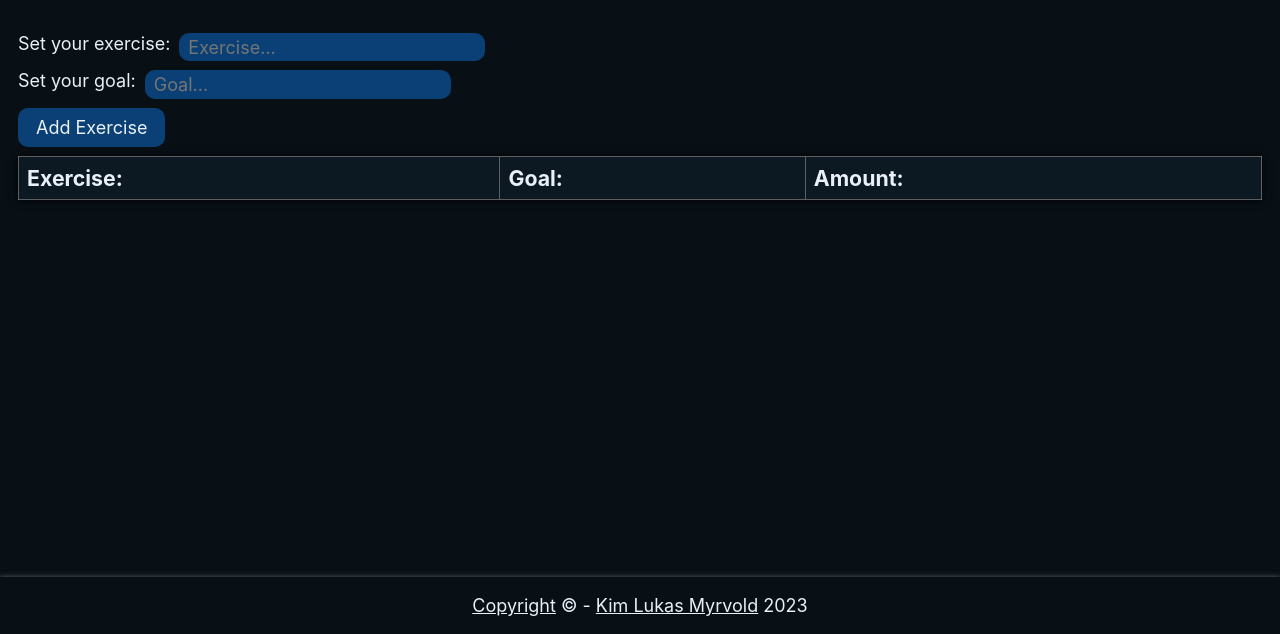
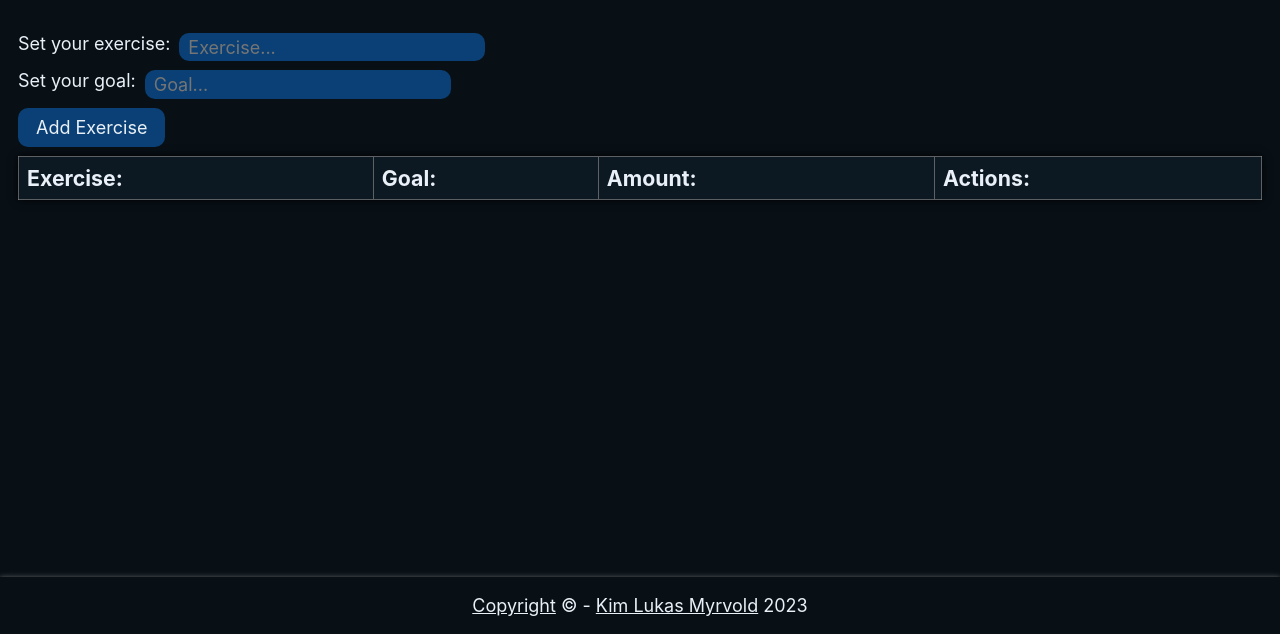
Before and after one commit to kimlukasmyrvold/exerciseCounter, a website: page index.html in a window 1280 px wide. Shown: the part 166-800 px from the top of the page. Drawn offline with Linux system fonts and the light colour scheme.

Commit message:
console.log(i)

```diff
--- a/index.html
+++ b/index.html
@@ -49,6 +49,7 @@
                         <th>Exercise:</th>
                         <th>Goal:</th>
                         <th>Amount:</th>
+                        <th>Actions:</th>
                     </tr>
                 </table>
             </div>
```
